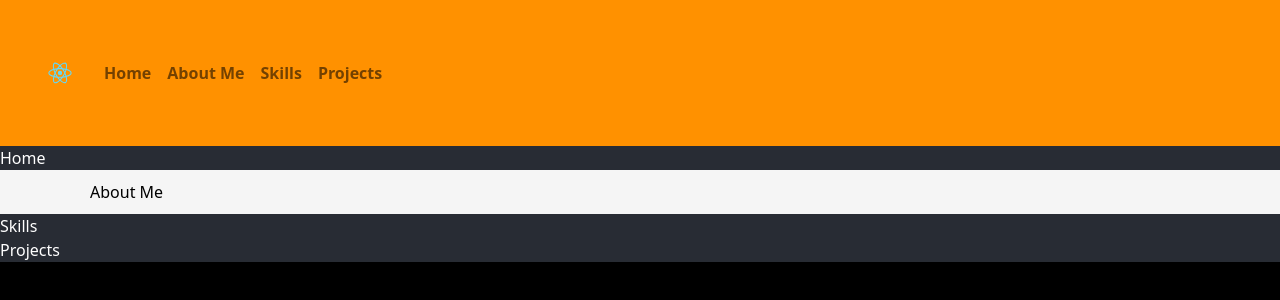
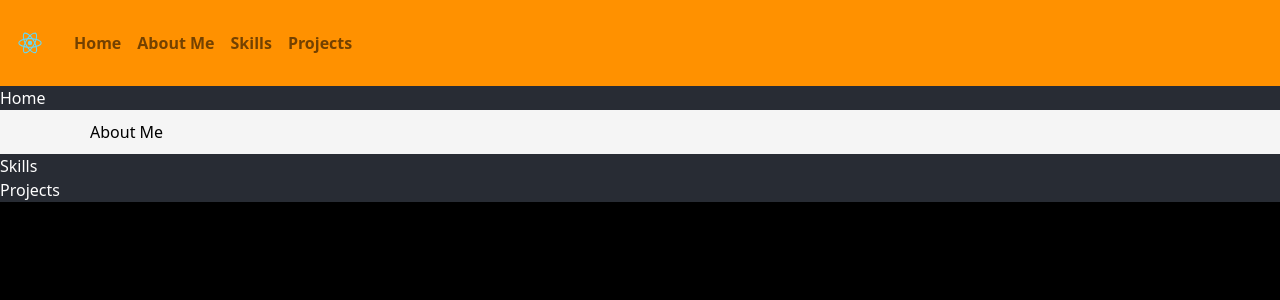
Before and after one commit to Raiza-D/my-portfolio, a React (Create React App) app: page / in a window 1280 px wide. Shown: the top 300 px of the page. Built offline with nearby package versions, Linux system fonts and the light colour scheme.

Commit message:
Change padding of menu class to 10px

```diff
--- a/src/styles/Navigation.css
+++ b/src/styles/Navigation.css
@@ -1,5 +1,5 @@
 .menu {
-  padding: 40px;
+  padding: 10px;
   display: flex;
   justify-content: space-between;
   align-items: center;
```
